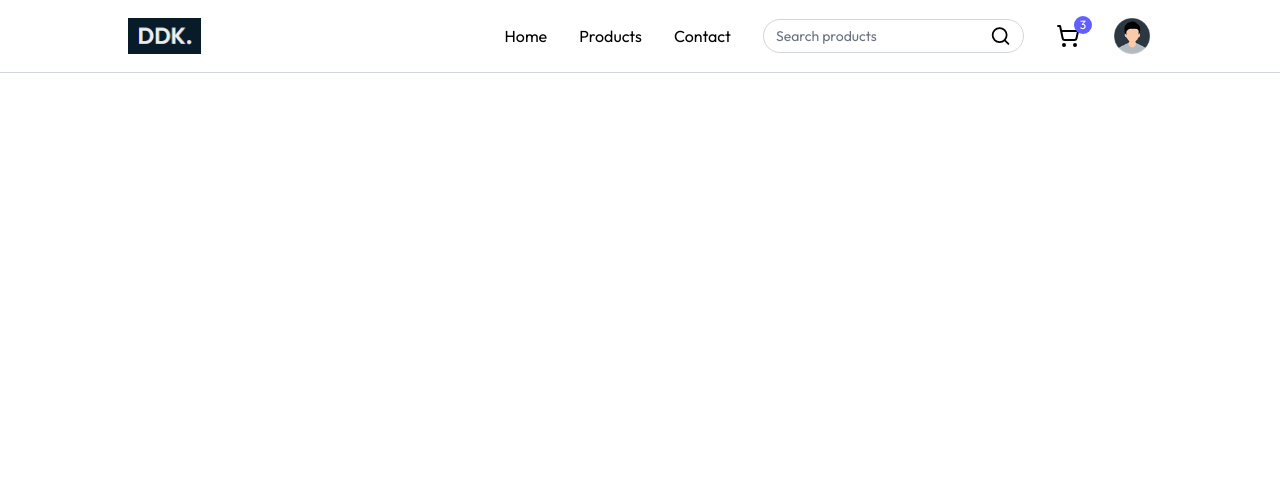
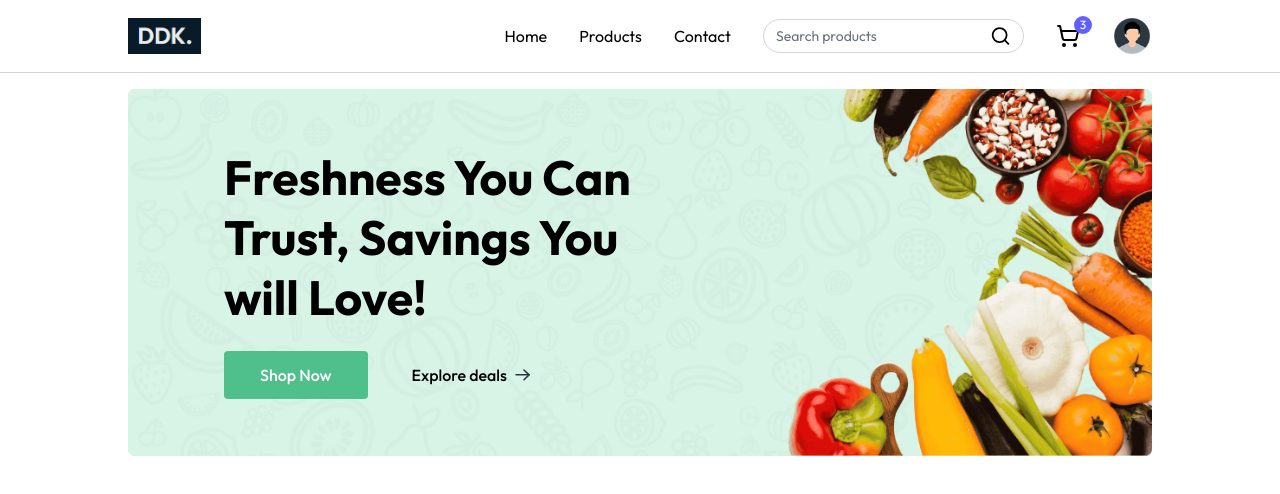
Before and after one commit to dangkhoado43/grocery-delivery-web, a React (Vite) app in the folder frontend/: page / in a window 1280 px wide. Shown: the top 494 px of the page. Built offline with nearby package versions, Linux system fonts and the light colour scheme.

Commit message:
[GDW-02] [FE] Create Banner for Home Page

```diff
--- a/frontend/src/App.jsx
+++ b/frontend/src/App.jsx
@@ -1,10 +1,30 @@
 import React from "react";
 import Navbar from "./components/Navbar";
+import { Route, Routes, useLocation } from "react-router-dom";
+import Home from "./pages/Home";
 
 const App = () => {
+    const isSellerPath = useLocation().pathname.includes("seller");
+
     return (
         <div>
-            <Navbar />
+            {isSellerPath ? null : <Navbar />}
+
+            <div
+                className={`${
+                    isSellerPath ? "" : "px-6 md:px-16 lg:px-24 xl:px-32 py-4"
+                }`}
+            >
+                <Routes>
+                    <Route path="/" element={<Home />} />
+                    {/* <Route path="/products" element={<Products />} />
+                    <Route path="/product/:id" element={<Product />} />
+                    <Route path="/cart" element={<Cart />} />
+                    <Route path="/my-orders" element={<MyOrders />} />
+                    <Route path="/login" element={<Login />} />
+                    <Route path="/register" element={<Register />} /> */}
+                </Routes>
+            </div>
         </div>
     );
 };
--- /dev/null
+++ b/frontend/src/components/MainBanner.jsx
@@ -0,0 +1,52 @@
+import React from "react";
+import { assets } from "../assets/images/assets";
+import { Link } from "react-router-dom";
+
+const MainBanner = () => {
+    return (
+        <div className="relative">
+            <img
+                src={assets.main_banner_bg}
+                alt="banner"
+                className="w-full hidden md:block"
+            />
+            <img
+                src={assets.main_banner_bg_sm}
+                alt="banner"
+                className="w-full md:hidden"
+            />
+            <div className="absolute inset-0 flex flex-col items-center md:items-start justify-end md:justify-center pb-24 md:pb-0 px-4 md:pl-18 lg:pl-24">
+                <h1 className="text-3xl md:text-4xl lg:text-5xl font-bold text-center md:text-left max-w-72 md:max-w-80 lg:max-w-105 leading-tight lg:leading-15">
+                    Freshness You Can Trust, Savings You will Love!
+                </h1>
+                <div className="flex items-center mt-6 font-medium gap-2">
+                    <Link
+                        to="/products"
+                        className="group flex items-center gap-2 px-7 md:px-9 py-3 bg-primary hover:bg-primary-dull transition rounded text-white cursor-pointer"
+                    >
+                        Shop Now
+                        <img
+                            className="md:hidden transition group-focus:translate-x-1"
+                            src={assets.white_arrow_icon}
+                            alt="arrow"
+                        />
+                    </Link>
+
+                    <Link
+                        to="/products"
+                        className="group hidden md:flex items-center gap-2 px-9 py-3 transition cursor-pointer"
+                    >
+                        Explore deals
+                        <img
+                            className="transition group-hover:translate-x-1"
+                            src={assets.black_arrow_icon}
+                            alt="arrow"
+                        />
+                    </Link>
+                </div>
+            </div>
+        </div>
+    );
+};
+
+export default MainBanner;
--- a/frontend/src/components/Navbar.jsx
+++ b/frontend/src/components/Navbar.jsx
@@ -1,8 +1,8 @@
 import { useState } from "react";
 import { NavLink } from "react-router-dom";
 import { assets } from "../assets/images/assets";
-import { Menu, Search, ShoppingCart, User } from "lucide-react";
-import { useAppContext } from "../context/AppContext";
+import { Menu, Search, ShoppingCart } from "lucide-react";
+import { useAppContext } from "../contexts/AppContext";
 
 const Navbar = () => {
     const [open, setOpen] = useState(false);
@@ -15,15 +15,14 @@ const Navbar = () => {
 
     return (
         <nav className="flex items-center justify-between px-6 md:px-16 lg:px-24 xl:px-32 py-4 border-b border-gray-300 bg-white relative transition-all">
-            <NavLink to="/">
+            <NavLink to="/" onClick={() => setOpen(false)}>
                 <img className="h-9" src={assets.logo} alt="logo" />
             </NavLink>
 
-            {/* Desktop Menu */}
             <div className="hidden sm:flex items-center gap-8">
-                <NavLink to="/">Home</NavLink>
-                <NavLink to="/products">Products</NavLink>
-                <NavLink to="/">Contact</NavLink>
+                <NavLink to="/" className="hover:text-indigo-500">Home</NavLink>
+                <NavLink to="/products" className="hover:text-indigo-500">Products</NavLink>
+                <NavLink to="/" className="hover:text-indigo-500">Contact</NavLink>
 
                 <div className="hidden lg:flex items-center text-sm gap-2 border border-gray-300 px-3 rounded-full">
                     <input
@@ -34,18 +33,14 @@ const Navbar = () => {
                     <Search />
                 </div>
 
-                <div className="relative cursor-pointer">
+                <div onClick={() => navigate("/cart")} className="relative cursor-pointer">
                     <ShoppingCart />
                     <button className="absolute -top-2 -right-3 text-xs text-white bg-indigo-500 w-[18px] h-[18px] rounded-full">
                         3
                     </button>
                 </div>
 
-                {!user ? (
-                    <button className="cursor-pointer px-8 py-2 bg-indigo-500 hover:bg-indigo-600 transition text-white rounded-full">
-                        Login
-                    </button>
-                ) : (
+                {user ? (
                     <div className="relative group">
                         <img
                             src={assets.profile_icon}
@@ -53,10 +48,18 @@ const Navbar = () => {
                             alt="avatar"
                         />
                         <ul className="hidden group-hover:block absolute top-10 right-0 bg-white shadow border border-gray-200 py-3 w-30 rounded-md text-sm z-40">
-                            <li className="p-1.5 pl-3 hover:bg-gray-100 cursor-pointer">My Orders</li>
-                            <li className="p-1.5 pl-3 hover:bg-gray-100 cursor-pointer">Logout</li>
+                            <li onClick={() => navigate("/my-orders")} className="p-1.5 pl-3 hover:bg-gray-100 cursor-pointer">
+                                My Orders
+                            </li>
+                            <li onClick={() => handleLogout()} className="p-1.5 pl-3 hover:bg-gray-100 cursor-pointer">
+                                Logout
+                            </li>
                         </ul>
                     </div>
+                ) : (
+                    <button className="cursor-pointer px-8 py-2 bg-indigo-500 hover:bg-indigo-600 transition text-white rounded-full">
+                        Login
+                    </button>
                 )}
             </div>
 
@@ -73,6 +76,20 @@ const Navbar = () => {
                     open ? "flex" : "hidden"
                 } absolute top-[60px] left-0 w-full bg-white shadow-md py-4 flex-col items-start gap-3 px-5 text-sm md:hidden`}
             >
+                {user ? (
+                    <>
+                        <div className="flex items-center gap-2 cursor-pointer">
+                            <img
+                                src={assets.profile_icon}
+                                className="w-8"
+                                alt="avatar"
+                            />
+                            <p>User</p>
+                        </div>
+                    </>
+                ) : (
+                    <></>
+                )}
                 <NavLink to="/" onClick={() => setOpen(false)}>
                     Home
                 </NavLink>
@@ -90,15 +107,17 @@ const Navbar = () => {
                     Contact
                 </NavLink>
                 {user ? (
+                    <>
                         <button
                             onClick={() => {
                                 setOpen(false);
                                 handleLogout();
                             }}
-                        className="cursor-pointer px-6 py-2 mt-2 bg-indigo-500 hover:bg-indigo-600 transition text-white rounded-full text-sm"
+                            className="cursor-pointer px-6 py-2 mt-2 bg-red-500 hover:bg-red-600 transition text-white rounded-full text-sm"
                         >
                             Logout
                         </button>
+                    </>
                 ) : (
                     <button
                         onClick={() => {
--- a/frontend/src/context/AppContext.jsx
+++ b/frontend/src/contexts/AppContext.jsx
@@ -8,7 +8,6 @@ export const AppContextProvider = ({ children }) => {
     const [user, setUser] = useState(true);
     const [isSeller, setIsSeller] = useState(false);
     const [showUserLogin, setShowUserLogin] = useState(false);
-    // const [showUserRegister, setShowUserRegister] = useState(false);
 
     const value = {
         navigate,
--- a/frontend/src/main.jsx
+++ b/frontend/src/main.jsx
@@ -1,6 +1,6 @@
 import { createRoot } from "react-dom/client";
 import { BrowserRouter } from "react-router-dom";
-import { AppContextProvider } from "./context/AppContext.jsx";
+import { AppContextProvider } from "./contexts/AppContext.jsx";
 import "./index.css";
 import App from "./App.jsx";
 
--- /dev/null
+++ b/frontend/src/pages/Home.jsx
@@ -0,0 +1,12 @@
+import React from "react";
+import MainBanner from "../components/MainBanner";
+
+const Home = () => {
+    return (
+        <div>
+            <MainBanner />
+        </div>
+    );
+};
+
+export default Home;
```
Lines whose indentation alone changed are shown as unchanged.
